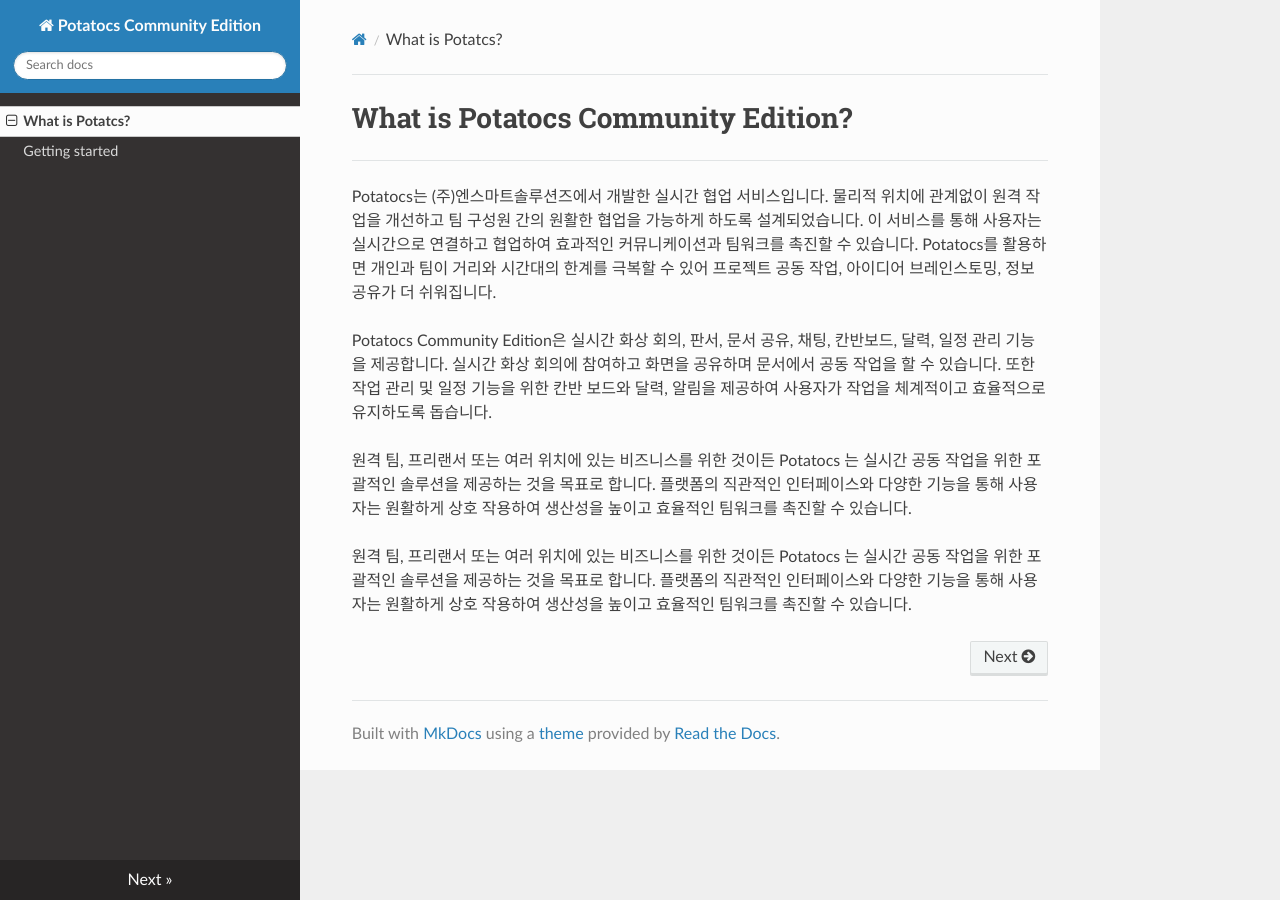
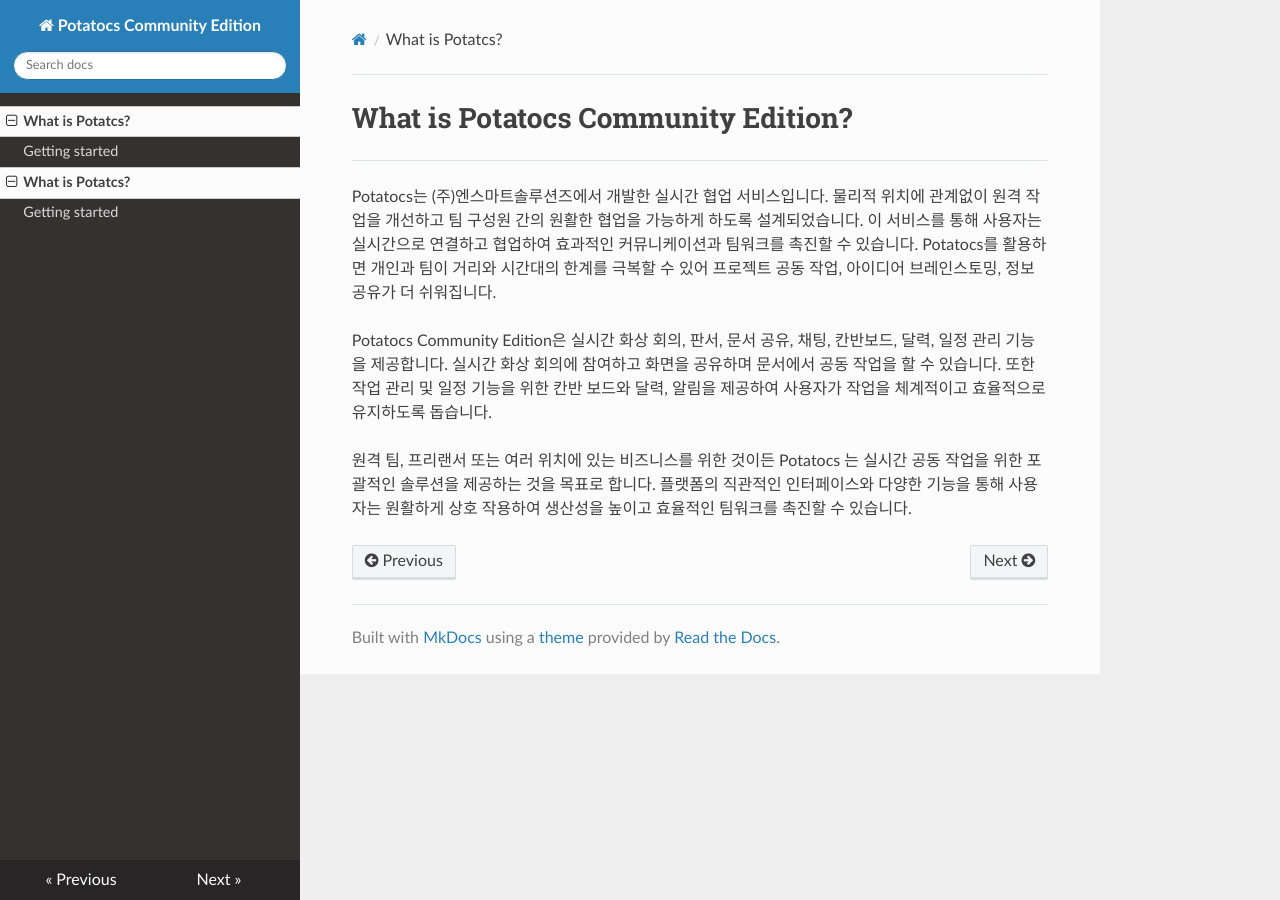
Before and after one commit to potatocs-ce/potatocs-ce-introduction, an MkDocs documentation site: the page built from docs/index.md, in a window 1280 px wide. Built offline with MkDocs 1.6.1, drawn with Linux system fonts in a browser that asks for light colours; nearby versions of some CDN libraries.

Commit message:
UPDATE .YML contents

```diff
--- a/docs/index.md
+++ b/docs/index.md
@@ -7,5 +7,3 @@
 Potatocs Community Edition은 실시간 화상 회의, 판서, 문서 공유, 채팅, 칸반보드, 달력, 일정 관리 기능을 제공합니다. 실시간 화상 회의에 참여하고 화면을 공유하며 문서에서 공동 작업을 할 수 있습니다. 또한 작업 관리 및 일정 기능을 위한 칸반 보드와 달력, 알림을 제공하여 사용자가 작업을 체계적이고 효율적으로 유지하도록 돕습니다.
 
 원격 팀, 프리랜서 또는 여러 위치에 있는 비즈니스를 위한 것이든 Potatocs 는 실시간 공동 작업을 위한 포괄적인 솔루션을 제공하는 것을 목표로 합니다. 플랫폼의 직관적인 인터페이스와 다양한 기능을 통해 사용자는 원활하게 상호 작용하여 생산성을 높이고 효율적인 팀워크를 촉진할 수 있습니다.
-
-원격 팀, 프리랜서 또는 여러 위치에 있는 비즈니스를 위한 것이든 Potatocs 는 실시간 공동 작업을 위한 포괄적인 솔루션을 제공하는 것을 목표로 합니다. 플랫폼의 직관적인 인터페이스와 다양한 기능을 통해 사용자는 원활하게 상호 작용하여 생산성을 높이고 효율적인 팀워크를 촉진할 수 있습니다.
--- a/mkdocs.yml
+++ b/mkdocs.yml
@@ -7,3 +7,5 @@
 nav:
     - What is Potatcs?: index.md
     - Getting started: install.md
+    - What is Potatcs?: index.md
+    - Getting started: install.md
```
